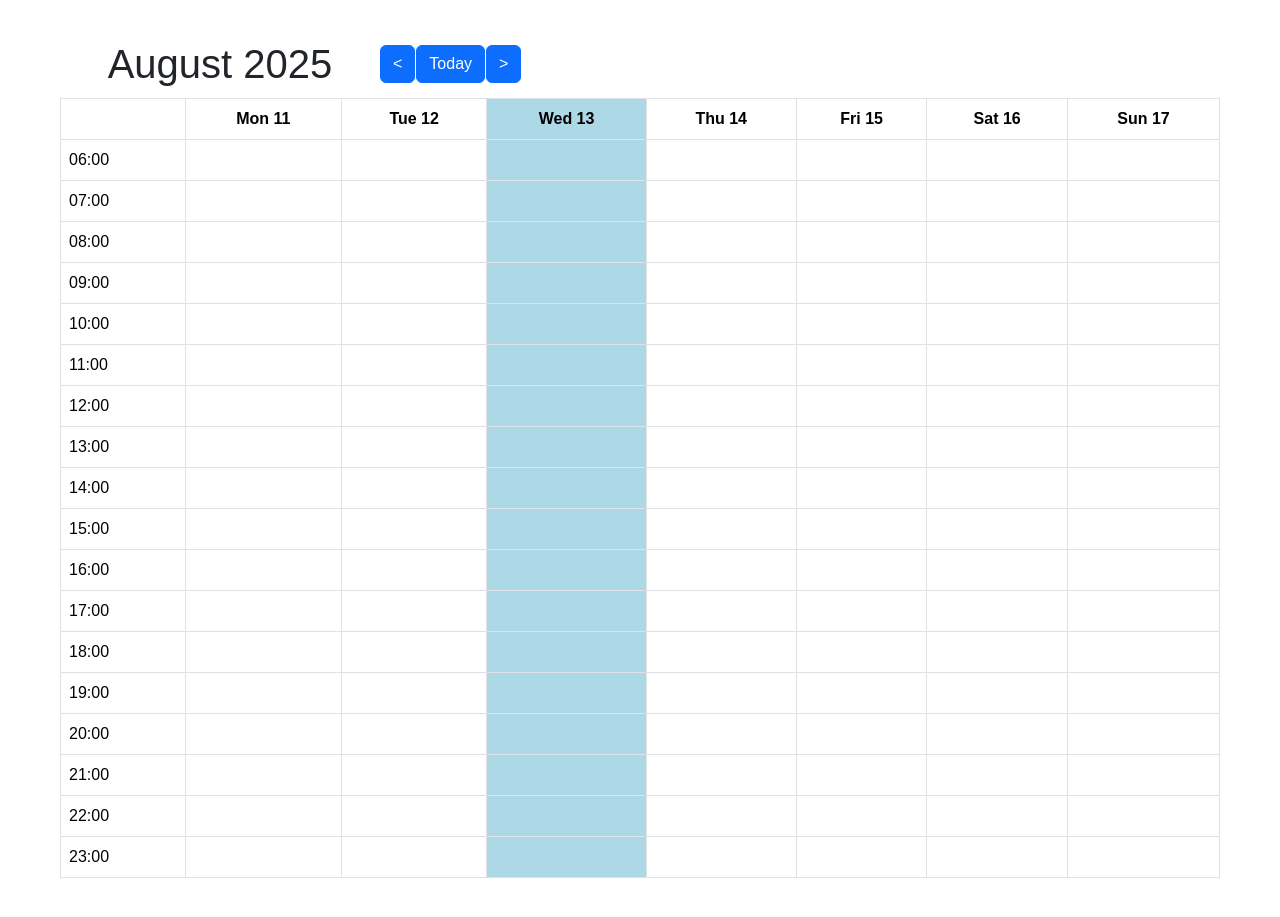
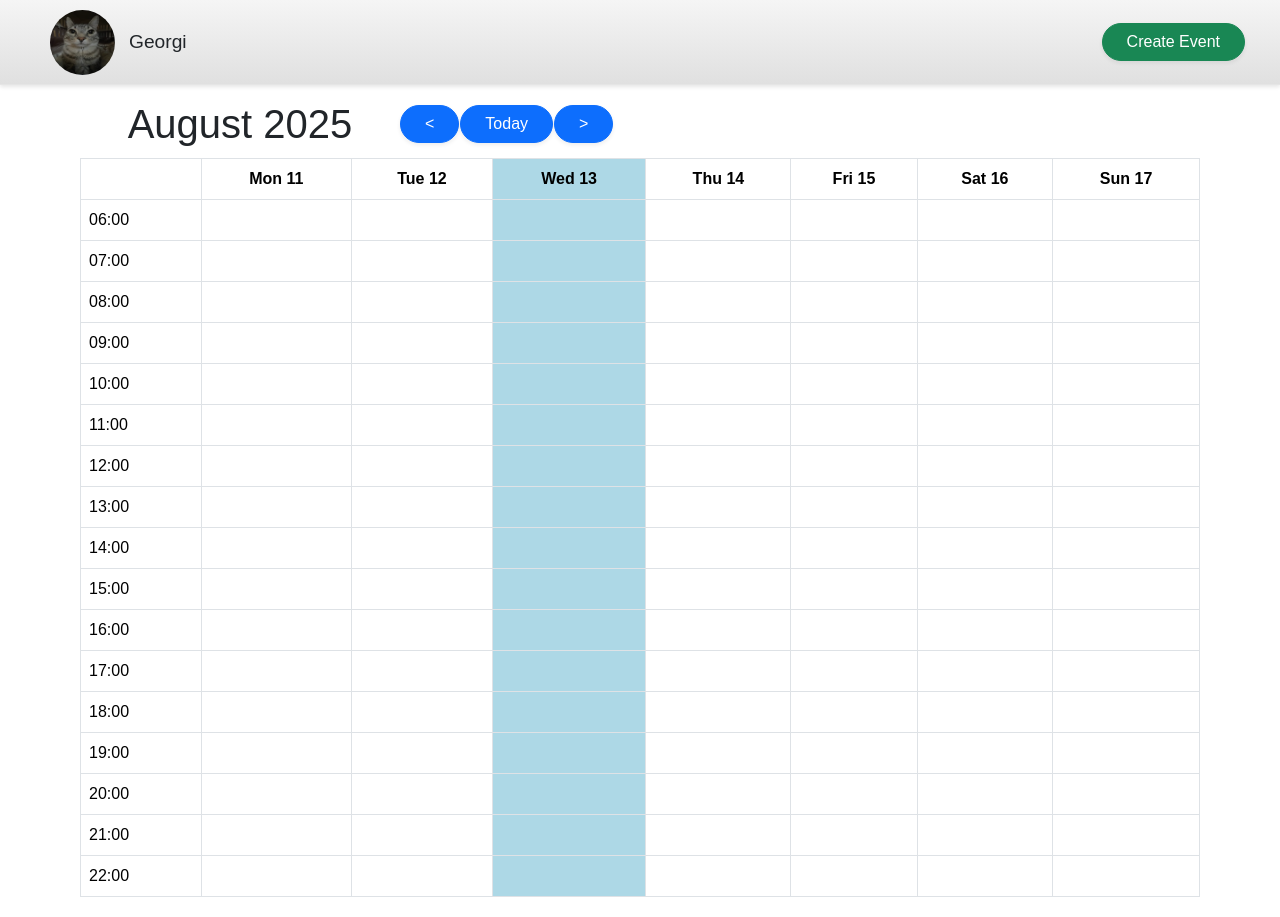
Before and after one commit to GeorgiB17/calendar-showcase, a React (Vite) app in the folder src/main/java/frontend/react-calendar/: page / in a window 1280 px wide. Built offline with nearby package versions, Linux system fonts and the light colour scheme.

Commit message:
Added Nav bar and profile pic with name components.

```diff
--- a/src/main/java/frontend/react-calendar/src/App.tsx
+++ b/src/main/java/frontend/react-calendar/src/App.tsx
@@ -1,10 +1,16 @@
-import Nav from './components/Nav';
-import './App.css';
-import Calendar from './components/Calendar';
+import Nav from "./components/Nav";
+import "./App.css";
+import Calendar from "./components/Calendar";
 
 function App() {
-return <div> <Nav/><Calendar/>  </div>;
-
+  return (
+    <div>
+      <Nav />
+      <div style={{ marginTop: "80px" }}>
+        <Calendar />
+      </div>
+    </div>
+  );
 }
 
 export default App;
--- a/src/main/java/frontend/react-calendar/src/components/Calendar.tsx
+++ b/src/main/java/frontend/react-calendar/src/components/Calendar.tsx
@@ -1,6 +1,5 @@
-import  { useState } from 'react';
-import 'bootstrap/dist/css/bootstrap.min.css';
-
+import { useState } from "react";
+import "bootstrap/dist/css/bootstrap.min.css";
 
 function Calendar() {
   const [currentDate, setCurrentDate] = useState(new Date());
@@ -8,91 +7,129 @@ const monday = new Date(currentDate);
   monday.setDate(monday.getDate() - ((currentDate.getDay() + 6) % 7));
   const today = new Date();
 
-
   const monthNames = [
-  "January", "February", "March", "April", "May", "June",
-  "July", "August", "September", "October", "November", "December"];
+    "January",
+    "February",
+    "March",
+    "April",
+    "May",
+    "June",
+    "July",
+    "August",
+    "September",
+    "October",
+    "November",
+    "December",
+  ];
 
   const daysInWeek = ["Mon", "Tue", "Wed", "Thu", "Fri", "Sat", "Sun"];
 
-
-const hoursInDay = []
-for (let i = 6; i < 24; i++) {
+  const hoursInDay = [];
+  for (let i = 6; i < 23; i++) {
     hoursInDay.push(i < 10 ? `0${i}:00` : `${i}:00`);
   }
 
   function forwardDate() {
-    setCurrentDate(prevDate => {
+    setCurrentDate((prevDate) => {
       const nextDate = new Date(prevDate);
       nextDate.setDate(nextDate.getDate() + 7);
       return nextDate;
     });
   }
   function backwardDate() {
-   setCurrentDate(prevDate => {
+    setCurrentDate((prevDate) => {
       const nextDate = new Date(prevDate);
       nextDate.setDate(nextDate.getDate() - 7);
       return nextDate;
-    })
+    });
   }
 
-
-  return <div   className="calendar">
-  <div style={{ display: "flex", alignItems: "center", marginBottom: "-10px", marginLeft: "-10px" }}>
-   <div>    <h1 style={{ width: "300px", textAlign: "center", margin: 0}}>{monthNames[currentDate.getMonth()]} {currentDate.getFullYear()}</h1>
+  return (
+    <div className="calendar">
+      <div
+        style={{
+          display: "flex",
+          alignItems: "center",
+          marginBottom: "-10px",
+          marginLeft: "-10px",
+        }}
+      >
+        <div>
+          {" "}
+          <h1 style={{ width: "300px", textAlign: "center", margin: 0 }}>
+            {monthNames[currentDate.getMonth()]} {currentDate.getFullYear()}
+          </h1>
         </div>
-  <div style={{display: "flex" , marginLeft: "-10px", gap: "1px" }}>
-  <button className="btn btn-primary" onClick={backwardDate}>{"<"}</button>
-  <button className="btn btn-primary" onClick={() => setCurrentDate(new Date())}>Today</button>
-  <button className="btn btn-primary" onClick={forwardDate}>{">"}</button>
+        <div style={{ display: "flex", marginLeft: "-10px", gap: "1px" }}>
+          <button
+            className="btn btn-primary rounded-pill px-4 shadow-sm"
+            onClick={backwardDate}
+          >
+            {"<"}
+          </button>
+          <button
+            className="btn btn-primary rounded-pill px-4 shadow-sm"
+            onClick={() => setCurrentDate(new Date())}
+          >
+            Today
+          </button>
+          <button
+            className="btn btn-primary rounded-pill px-4 shadow-sm"
+            onClick={forwardDate}
+          >
+            {">"}
+          </button>
         </div>
       </div>
       <table className="table table-bordered">
         <thead>
           <tr>
             <th></th>
-        {
+            {daysInWeek.map((day, index) => {
+              const dateForDay = new Date(monday);
+              dateForDay.setDate(dateForDay.getDate() + index);
+              const isToday =
+                dateForDay.toDateString() === today.toDateString();
 
-
-        daysInWeek.map((day,index ) => {
-          const dateForDay = new Date(monday);
-          dateForDay.setDate(dateForDay.getDate()+index);
-          const  isToday = dateForDay.toDateString() === today.toDateString();
-
-
-            return <th style={{ textAlign: "center",
-               backgroundColor:  isToday ? "lightblue" : "white" }} key={day}>
-
+              return (
+                <th
+                  style={{
+                    textAlign: "center",
+                    backgroundColor: isToday ? "lightblue" : "white",
+                  }}
+                  key={day}
+                >
                   {day} {dateForDay.getDate()}
                 </th>
-
+              );
             })}
           </tr>
           {hoursInDay.map((hour, hourIndex) => {
+            return (
+              <tr key={hour + hourIndex}>
+                <td>{hour}</td>
+                {daysInWeek.map((day, index) => {
+                  const dateForDay = new Date(monday);
+                  dateForDay.setDate(dateForDay.getDate() + index);
+                  const isToday =
+                    dateForDay.toDateString() === today.toDateString();
 
-        return <tr key={hour + hourIndex}>
-            <td>{hour}</td>
-            {daysInWeek.map((day,index) => {
-          const dateForDay = new Date(monday);
-          dateForDay.setDate(dateForDay.getDate()+index);
-          const  isToday = dateForDay.toDateString() === today.toDateString();
-
-            return <td key={day + hourIndex} style={{
-               backgroundColor:  isToday ? "lightblue" : "white" }}></td>
-            }
-         )}
-
+                  return (
+                    <td
+                      key={day + hourIndex}
+                      style={{
+                        backgroundColor: isToday ? "lightblue" : "white",
+                      }}
+                    ></td>
+                  );
+                })}
               </tr>
-
+            );
           })}
-
-
         </thead>
-
       </table>
-
-
     </div>
+  );
 }
 
 export default Calendar;
--- a/src/main/java/frontend/react-calendar/src/components/Nav.tsx
+++ b/src/main/java/frontend/react-calendar/src/components/Nav.tsx
@@ -1,9 +1,42 @@
+import "bootstrap/dist/css/bootstrap.min.css";
+import ProfilePic from "./ProfilePic";
+import cat from "../assets/cat.png";
 
-import 'bootstrap/dist/css/bootstrap.min.css';
 function Nav() {
   return (
-    <nav style= {{backgroundColor: "red", position: "relative"}}>
-    </nav>
+    <header
+      style={{
+        position: "fixed",
+        top: 0,
+        left: 0,
+        width: "100vw",
+        background: "linear-gradient(to bottom, #f5f5f5, #e0e0e0)",
+        padding: "15px",
+        boxShadow: "0 2px 4px rgba(0,0,0,0.1)",
+        borderBottom: "1px solid #e5e5e5",
+        margin: 0,
+        boxSizing: "border-box",
+        zIndex: 1000,
+        display: "flex",
+        justifyContent: "space-between",
+        alignItems: "center",
+        height: "85px",
+      }}
+    >
+      <div style={{ marginLeft: "-5px" }}>
+        <ProfilePic src={cat} size={65} name="Georgi" />
+      </div>
+
+      <div>
+        <button
+          className="btn btn-success rounded-pill px-4 shadow-sm"
+          onClick={() => alert("Create Event Clicked")}
+        >
+          Create Event
+        </button>
+      </div>
+    </header>
   );
 }
+
 export default Nav;
--- /dev/null
+++ b/src/main/java/frontend/react-calendar/src/components/ProfilePic.tsx
@@ -0,0 +1,47 @@
+import React from "react";
+
+interface ProfileProps {
+  src?: string;
+  name?: string;
+  size?: number;
+}
+
+const Profile: React.FC<ProfileProps> = ({ src, name = "User", size = 50 }) => {
+  return (
+    <div style={{ display: "flex", gap: "0", alignItems: "center" }}>
+      <div
+        style={{
+          width: size,
+          height: size,
+          borderRadius: "50%",
+          overflow: "hidden",
+        }}
+      >
+        {src ? (
+          <img
+            src={src}
+            alt="Profile"
+            style={{
+              width: "100%",
+              height: "100%",
+              objectFit: "cover",
+            }}
+          />
+        ) : (
+          <div
+            style={{
+              width: "100%",
+              height: "100%",
+              backgroundColor: "#ddd",
+            }}
+          />
+        )}
+      </div>
+      <span style={{ fontSize: "1.2rem", fontWeight: 500, marginLeft: "-6px" }}>
+        {name}
+      </span>
+    </div>
+  );
+};
+
+export default Profile;
```
Also changed, not shown: src/main/java/frontend/react-calendar/src/assets/cat.png (added). Lines whose indentation alone changed are shown as unchanged.
